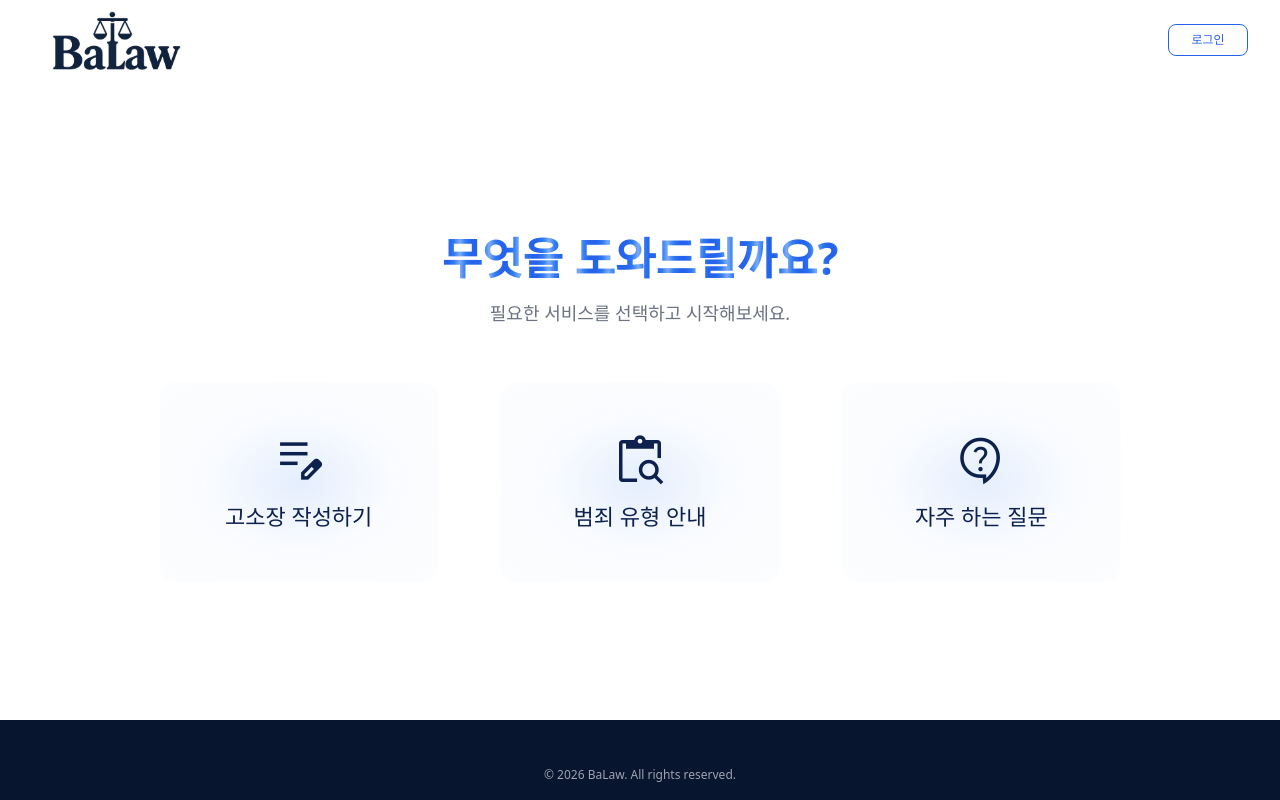
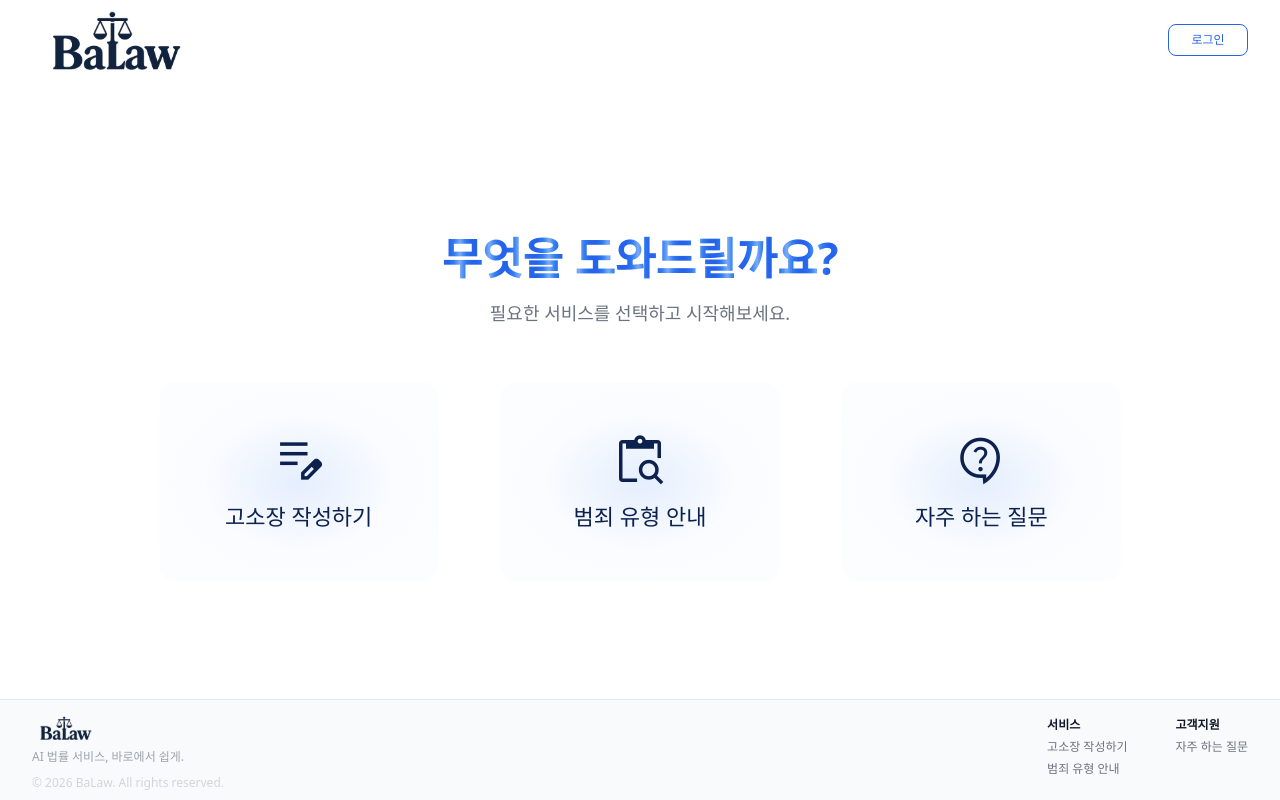
Before and after one commit to capston-design-baro/Baro-Front, a React (Vite) app: page / in a window 1280 px wide. Built offline with nearby package versions, Linux system fonts and the light colour scheme; no server answers; a web font is replaced by a local one.

Commit message:
[Design] 푸터 디자인 변경

```diff
--- a/src/shared/ui/Footer.tsx
+++ b/src/shared/ui/Footer.tsx
@@ -1,20 +1,68 @@
+import { useNavigate } from 'react-router-dom';
+
 import React from 'react';
+
+import logoUrl from '@/assets/BaLawLogo.svg';
+
+const FOOTER_LINKS = [
+  {
+    title: '서비스',
+    items: [
+      { label: '고소장 작성하기', to: '/complaint' },
+      { label: '범죄 유형 안내', to: '/precedent' },
+    ],
+  },
+  {
+    title: '고객지원',
+    items: [{ label: '자주 하는 질문', to: '/faq' }],
+  },
+];
 
 const Footer: React.FC = () => {
   const year = new Date().getFullYear();
+  const navigate = useNavigate();
 
   return (
-    /**
-     * Footer Layout
-     * -----------------
-     * items-end: 내부 요소들을 아래쪽으로 정렬
-     * pb-4: 아래쪽에 여백 추가
-     */
-    <footer className="bg-primary-900 w-full">
-      <div className="mx-auto flex h-15 items-end justify-center px-4 pb-4 sm:h-15 md:h-20">
-        <p className="text-detail-regular text-center text-neutral-400">
-          © {year} BaLaw. All rights reserved.
-        </p>
+    <footer className="w-full snap-end border-t border-neutral-200 bg-neutral-50">
+      <div className="mx-auto w-full max-w-[1280px] px-8 pt-4 pb-2">
+        {/* 상단 영역 */}
+        <div className="flex flex-col gap-6 sm:flex-row sm:justify-between">
+          {/* 좌측: 로고 + 슬로건 */}
+          <div className="flex flex-col gap-2">
+            <img
+              src={logoUrl}
+              alt="BaLaw 로고"
+              className="h-6 w-auto cursor-pointer self-start"
+              onClick={() => navigate('/')}
+            />
+            <p className="text-detail-regular text-neutral-400">AI 법률 서비스, 바로에서 쉽게.</p>
+            <p className="text-detail-regular text-neutral-300">
+              © {year} BaLaw. All rights reserved.
+            </p>
+          </div>
+
+          {/* 우측: 링크 그룹 */}
+          <div className="flex gap-12">
+            {FOOTER_LINKS.map((group) => (
+              <div
+                key={group.title}
+                className="flex flex-col gap-1"
+              >
+                <h4 className="text-detail-bold text-neutral-900">{group.title}</h4>
+                {group.items.map((item) => (
+                  <button
+                    key={item.to}
+                    type="button"
+                    onClick={() => navigate(item.to)}
+                    className="text-detail-regular text-left text-neutral-500 transition-colors duration-200 hover:text-neutral-900"
+                  >
+                    {item.label}
+                  </button>
+                ))}
+              </div>
+            ))}
+          </div>
+        </div>
       </div>
     </footer>
   );
```
